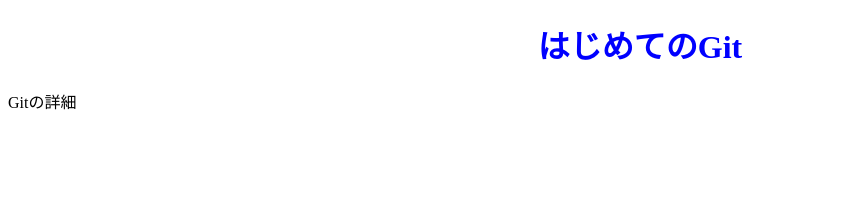
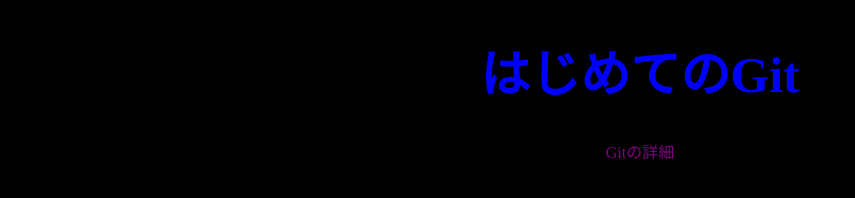
Before and after one commit to HokamaKaito/first_app13, a plain HTML site: page index.html in a window 1280 px wide. Shown: the whole page, without its empty margins (0-855 px from the left). Drawn offline with Linux system fonts and the light colour scheme.

Commit message:
背景色追加,フォントサイズ変更,pタグ場所と色変更

```diff
--- a/style.css
+++ b/style.css
@@ -1,4 +1,13 @@
+body{
+    background-color:black ;
+}
 h1{
     color:blue;
     text-align: center;
+    font-size: 50px;
 }
+
+p{
+    text-align: center;
+    color:purple;
+}
```
